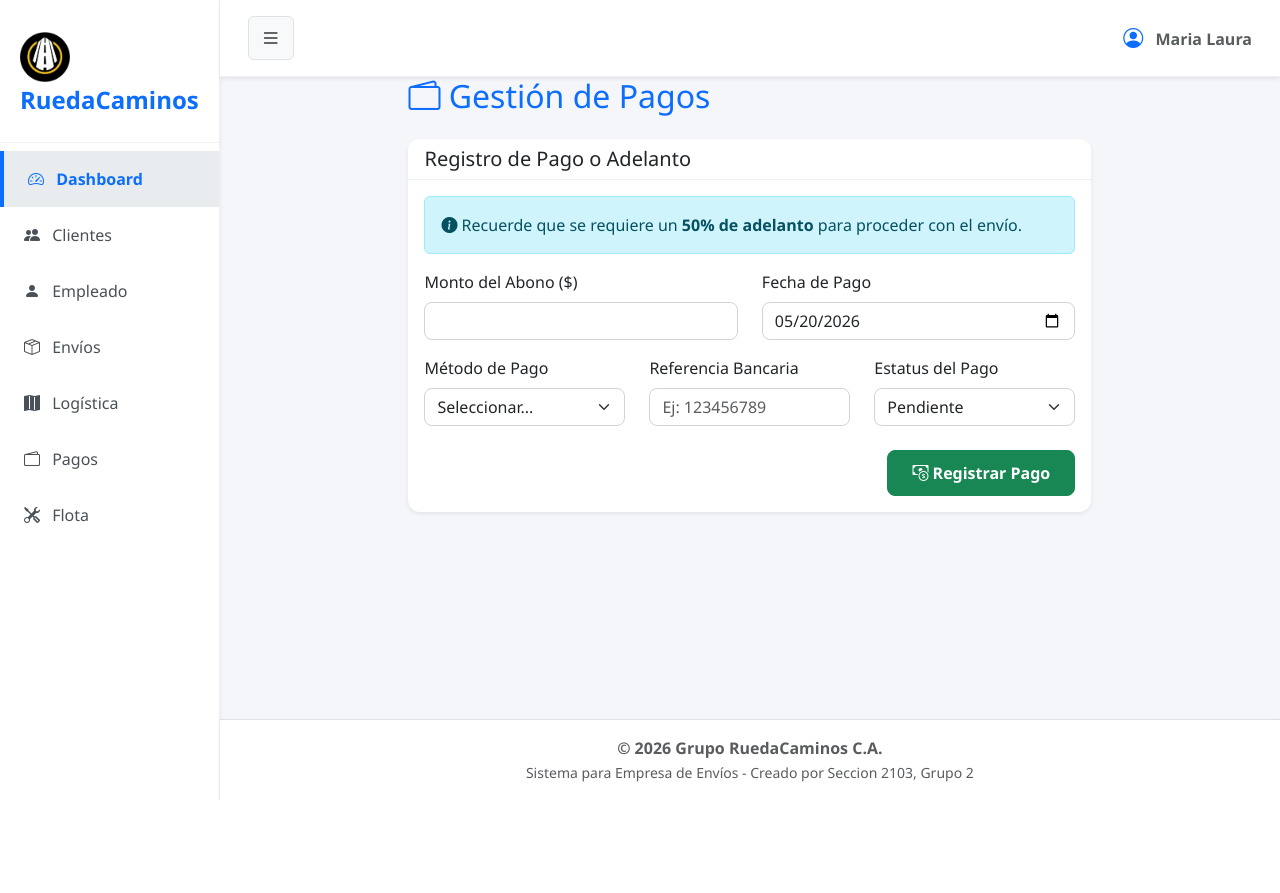
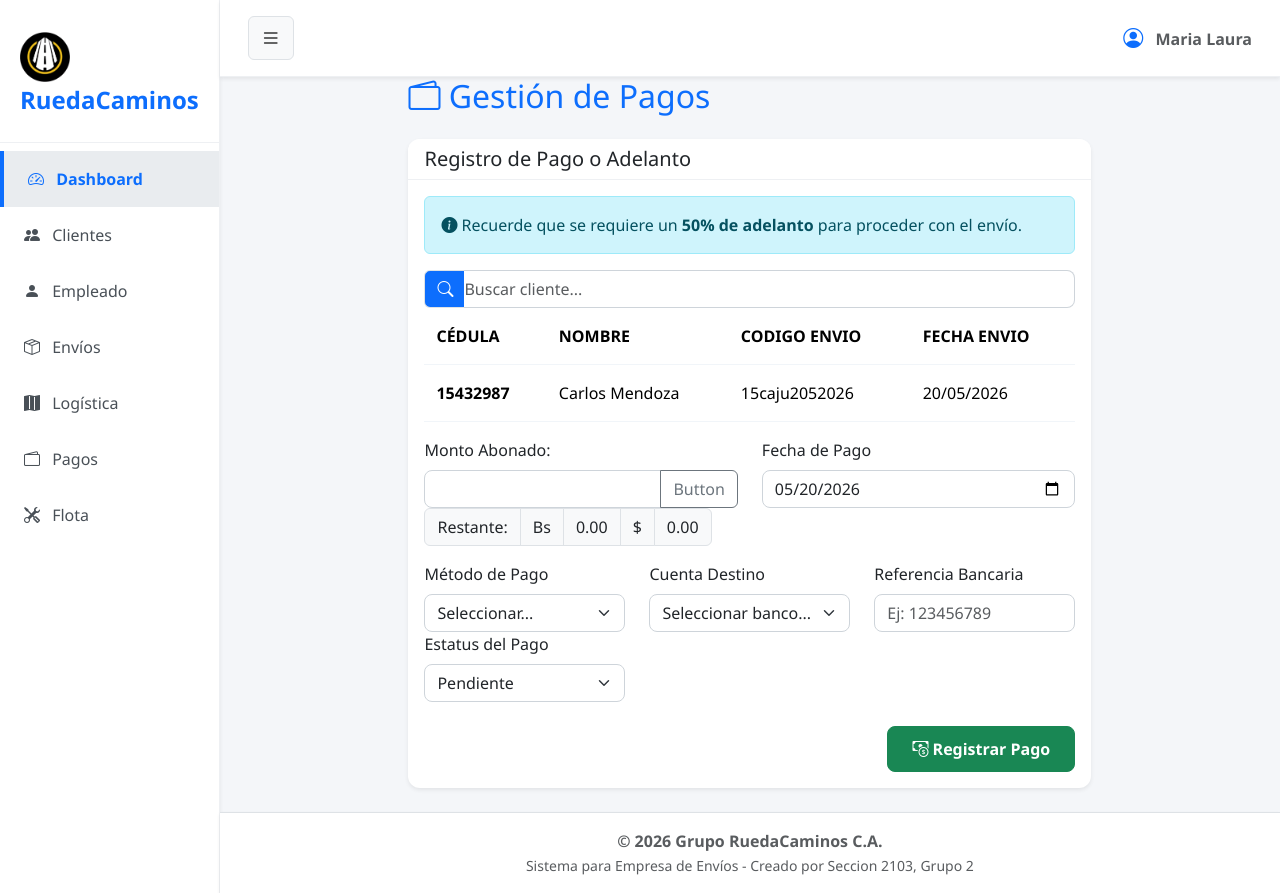
Before and after one commit to Yianm24/SysWebGrupoRuedacaminos, a PHP site: template app/view/pago/manageView.php in a window 1280 px wide. Before the commit the page ends 800 px from the top, so only its background shows below. Run offline with PHP 8.4, Linux system fonts and the light colour scheme; the template is opened without the code that fills it, so the values that code supplies are empty.

Commit message:
Interfaz pagos primera version

```diff
--- a/app/view/pago/manageView.php
+++ b/app/view/pago/manageView.php
@@ -11,12 +11,49 @@
                     <i class="bi bi-info-circle-fill"></i> Recuerde que se requiere un <strong>50% de adelanto</strong> para proceder con el envío.
                 </div>
 
+                    <div class="input-group" >
+                        <span class="input-group-text bg-primary border-end-0 text-muted">
+                            <i class="bi bi-search" style="color: white"></i>
+                        </span>
+                        <input type="text" class="form-control border-start-0 ps-0 text-muted" placeholder="Buscar cliente...">
+
+                    </div>
+                <table class="table">
+                    <thead>
+                        <tr>
+                            <th>CÉDULA</th>
+                            <th>NOMBRE</th>
+                            <th>CODIGO ENVIO</th>
+                            <th>FECHA ENVIO</th>
+                        </tr>
+                    </thead>
+                    <tbody>
+                        <tr>
+                        <th scope="row">15432987</th>
+                        <td>Carlos Mendoza</td>
+                        <td>15caju2052026</td>
+                        <td>20/05/2026</td>
+                        </tr>
+                    </tbody>
+                </table>
                 <form action="#" method="POST">
 
                     <div class="row mb-3">
-                        <div class="col-md-6">
-                            <label for="monto_abono" class="form-label">Monto del Abono ($)</label>
-                            <input type="number" step="0.01" class="form-control" id="monto_abono" name="monto_abono" required>
+                        <div class="col-md-6 ">
+
+                            <label for="monto_abonado" class="form-label">Monto Abonado:</label>
+                            <div class="input-group" id="monto_abonado" >
+                                <input type="text" class="form-control" placeholder="" aria-label="Dollar amount (with dot and two decimal places)">
+                                <button class="btn btn-outline-secondary" type="button" id="button-addon1">Button</button>
+                            </div>
+
+                                <div class="input-group col-12" id="monto_abonado" >
+                                    <span class="input-group-text">Restante:</span>
+                                    <span class="input-group-text">Bs</span>
+                                    <span class="input-group-text">0.00</span>
+                                    <span class="input-group-text">$</span>
+                                    <span class="input-group-text">0.00</span>
+                            </div>
                         </div>
                         <div class="col-md-6">
                             <label for="fecha_pago" class="form-label">Fecha de Pago</label>
@@ -25,16 +62,25 @@
                     </div>
 
                     <div class="row mb-4">
+
                         <div class="col-md-4">
                             <label for="metodo_pago" class="form-label">Método de Pago</label>
-                            <select class="form-select" id="metodo_pago" name="metodo_pago" required>
-                                <option value="" selected disabled>Seleccionar...</option>
-                                <option value="transferencia">Transferencia Bancaria</option>
-                                <option value="pago_movil">Pago Móvil</option>
-                                <option value="efectivo">Efectivo</option>
-                                <option value="zelle">Zelle</option>
-                            </select>
+                            <select class="form-select" id="metodos" name="metodos" required>
+                                    <option value="" selected disabled>Seleccionar...</option>
+                                    <option value="1">Pago Movil</option>
+                                    <option value="2">Transferencia</option>
+                                    <option value="3">Divisa</option>
+                                </select>
                         </div>
+                        <div class="col-md-4">
+                                <label for="chofer" class="form-label">Cuenta Destino</label>
+                                <select class="form-select" id="Chofer" name="Chofer" required>
+                                    <option value="" selected disabled>Seleccionar banco...</option>
+                                    <option value="1">Banesco</option>
+                                    <option value="2">Venezuela</option>
+
+                                </select>
+                            </div>
                         <div class="col-md-4">
                             <label for="referencia" class="form-label">Referencia Bancaria</label>
                             <input type="text" class="form-control" id="referencia" name="referencia" placeholder="Ej: 123456789">
@@ -42,8 +88,7 @@
                         <div class="col-md-4">
                             <label for="estatus_pago" class="form-label">Estatus del Pago</label>
                             <select class="form-select" id="estatus_pago" name="estatus_pago" required>
-                                <option value="pendiente">Pendiente</option>
-                                <option value="abonado">Abonado (Adelanto)</option>
+                                <option value="abonado">Pendiente</option>
                                 <option value="completado">Completado (100%)</option>
                             </select>
                         </div>
```
Also changed, not shown: app/view/envio/requestView.php (+5 -5 lines).
